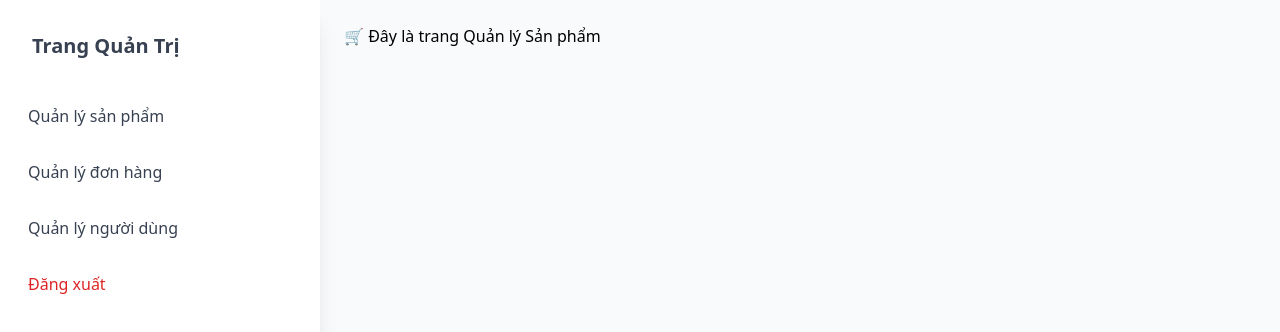
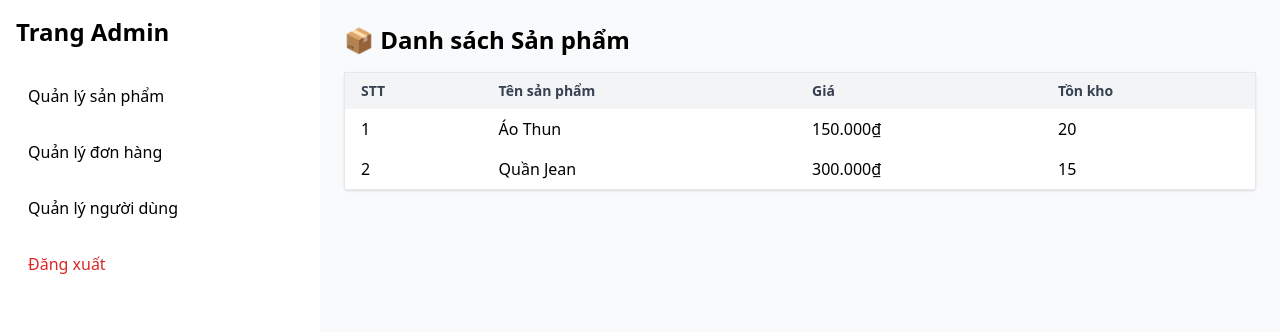
Before and after one commit to dungldph38549/DATNNEW, a React (Create React App) app in the folder DATN-FE/: page /admin in a window 1280 px wide. Both pictures are taken after a click on the button "Quản lý sản phẩm". Shown: the top 332 px of the page. Built offline with nearby package versions, Linux system fonts and the light colour scheme; the HTML template or start-up script is replaced by a standard one.

Commit message:
Cập nhật giao diện trang admin

```diff
--- a/DATN-FE/src/admin/AdminPage.tsx
+++ b/DATN-FE/src/admin/AdminPage.tsx
@@ -6,23 +6,108 @@ const AdminPage = () => {
     const renderContent = () => {
         switch (selectedMenu) {
             case 'products':
-                return <div>🛒 Đây là trang Quản lý Sản phẩm</div>;
+                return (
+                    <div>
+                        <h2 className="text-2xl font-semibold mb-4">📦 Danh sách Sản phẩm</h2>
+                        <table className="min-w-full bg-white border rounded shadow">
+                            <thead>
+                                <tr className="bg-gray-100 text-left text-sm font-semibold text-gray-700">
+                                    <th className="px-4 py-2">STT</th>
+                                    <th className="px-4 py-2">Tên sản phẩm</th>
+                                    <th className="px-4 py-2">Giá</th>
+                                    <th className="px-4 py-2">Tồn kho</th>
+                                </tr>
+                            </thead>
+                            <tbody>
+                                <tr className="hover:bg-gray-50">
+                                    <td className="px-4 py-2">1</td>
+                                    <td className="px-4 py-2">Áo Thun</td>
+                                    <td className="px-4 py-2">150.000₫</td>
+                                    <td className="px-4 py-2">20</td>
+                                </tr>
+                                <tr className="hover:bg-gray-50">
+                                    <td className="px-4 py-2">2</td>
+                                    <td className="px-4 py-2">Quần Jean</td>
+                                    <td className="px-4 py-2">300.000₫</td>
+                                    <td className="px-4 py-2">15</td>
+                                </tr>
+                            </tbody>
+                        </table>
+                    </div>
+                );
+
             case 'orders':
-                return <div>📦 Đây là trang Quản lý Đơn hàng</div>;
+                return (
+                    <div>
+                        <h2 className="text-2xl font-semibold mb-4">🧾 Danh sách Đơn hàng</h2>
+                        <table className="min-w-full bg-white border rounded shadow">
+                            <thead>
+                                <tr className="bg-gray-100 text-left text-sm font-semibold text-gray-700">
+                                    <th className="px-4 py-2">Mã đơn</th>
+                                    <th className="px-4 py-2">Khách hàng</th>
+                                    <th className="px-4 py-2">Tổng tiền</th>
+                                    <th className="px-4 py-2">Trạng thái</th>
+                                </tr>
+                            </thead>
+                            <tbody>
+                                <tr className="hover:bg-gray-50">
+                                    <td className="px-4 py-2">#001</td>
+                                    <td className="px-4 py-2">Nguyễn Văn A</td>
+                                    <td className="px-4 py-2">450.000₫</td>
+                                    <td className="px-4 py-2">Đã giao</td>
+                                </tr>
+                                <tr className="hover:bg-gray-50">
+                                    <td className="px-4 py-2">#002</td>
+                                    <td className="px-4 py-2">Trần Thị B</td>
+                                    <td className="px-4 py-2">300.000₫</td>
+                                    <td className="px-4 py-2">Chờ xử lý</td>
+                                </tr>
+                            </tbody>
+                        </table>
+                    </div>
+                );
+
             case 'users':
-                return <div>👤 Đây là trang Quản lý Người dùng</div>;
+                return (
+                    <div>
+                        <h2 className="text-2xl font-semibold mb-4">👤 Danh sách Người dùng</h2>
+                        <table className="min-w-full bg-white border rounded shadow">
+                            <thead>
+                                <tr className="bg-gray-100 text-left text-sm font-semibold text-gray-700">
+                                    <th className="px-4 py-2">STT</th>
+                                    <th className="px-4 py-2">Tên</th>
+                                    <th className="px-4 py-2">Email</th>
+                                    <th className="px-4 py-2">Vai trò</th>
+                                </tr>
+                            </thead>
+                            <tbody>
+                                <tr className="hover:bg-gray-50">
+                                    <td className="px-4 py-2">1</td>
+                                    <td className="px-4 py-2">Admin</td>
+                                    <td className="px-4 py-2">admin@example.com</td>
+                                    <td className="px-4 py-2">Quản trị viên</td>
+                                </tr>
+                                <tr className="hover:bg-gray-50">
+                                    <td className="px-4 py-2">2</td>
+                                    <td className="px-4 py-2">Người dùng A</td>
+                                    <td className="px-4 py-2">userA@example.com</td>
+                                    <td className="px-4 py-2">Khách hàng</td>
+                                </tr>
+                            </tbody>
+                        </table>
+                    </div>
+                );
+
             default:
-                return <div>📋 Chọn mục bên trái để xem nội dung</div>;
+                return <p className="text-gray-600">📋 Chọn mục bên trái để xem nội dung</p>;
         }
     };
 
     return (
         <div className="flex">
             {/* Sidebar */}
-            <div className="relative flex flex-col bg-clip-border rounded-xl bg-white text-gray-700 h-screen w-[20rem] p-4 shadow-xl shadow-blue-gray-900/5">
-                <div className="mb-4 p-4">
-                    <h5 className="text-xl font-semibold">Trang Quản Trị</h5>
-                </div>
+            <div className="w-[20rem] h-screen bg-white p-4 shadow-xl">
+                <h2 className="text-2xl font-semibold mb-6">Trang Admin</h2>
                 <nav className="flex flex-col gap-2">
                     <button onClick={() => setSelectedMenu('products')} className="text-left p-3 rounded hover:bg-blue-100">Quản lý sản phẩm</button>
                     <button onClick={() => setSelectedMenu('orders')} className="text-left p-3 rounded hover:bg-blue-100">Quản lý đơn hàng</button>
@@ -31,7 +116,7 @@ const AdminPage = () => {
                 </nav>
             </div>
 
-            {/* Nội dung bên phải */}
+            {/* Main Content */}
             <div className="flex-1 p-6 bg-gray-50 min-h-screen">
                 {renderContent()}
             </div>
```
